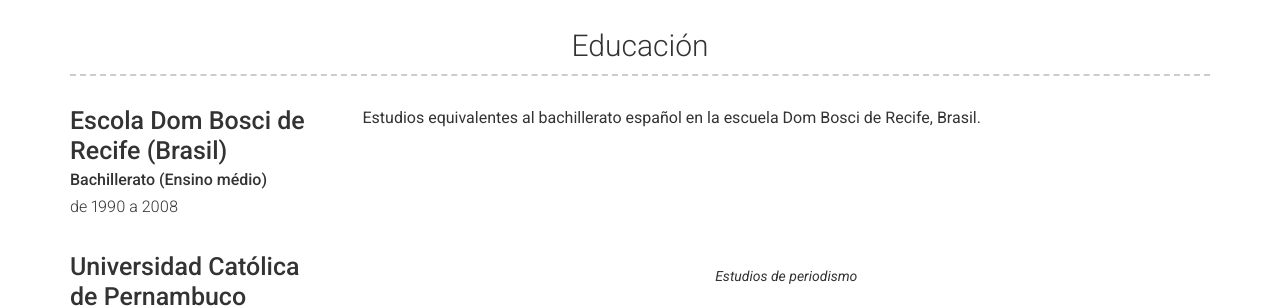
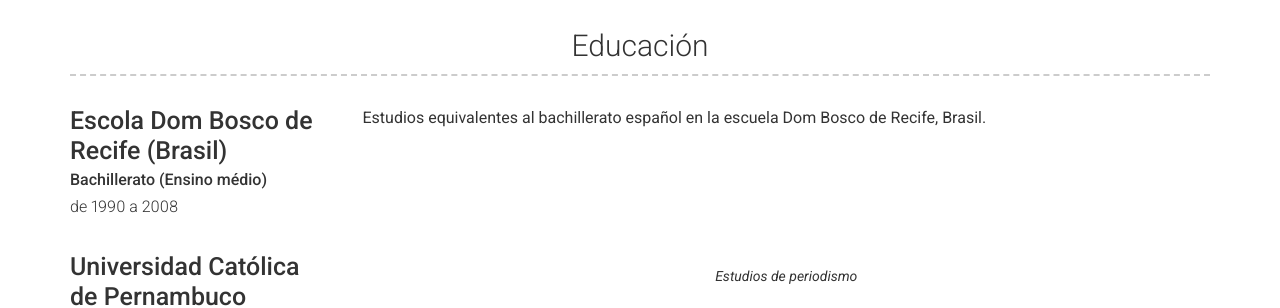
Before and after one commit to MonticolaExplorator/PatriciaProfile, a Jekyll site: the page built from index.md, in a window 1280 px wide and 900 px high, scrolled down 1811 px. Shown: the part 202-510 px from the top of the window. Built offline with Jekyll 4.4.1, drawn with Linux system fonts in a browser that asks for light colours; nearby versions of some CDN libraries; some of the changed text lies outside the part shown.

Commit message:
Fixing things

```diff
--- a/_config.yml
+++ b/_config.yml
@@ -7,7 +7,7 @@
 #title: Your job title
 email: rspatricia2022@gmail.com
 phone: 610 994 210
-cv: assets/Patricia_Ribeiro_de_Santana_cv.pdf
+cv: /assets/Patricia_Ribeiro_de_Santana_cv.pdf
 #website: Your website (eg. https://google.com)(optional)
 
 # Social links
--- a/_data/education.yml
+++ b/_data/education.yml
@@ -1,12 +1,12 @@
 # Education Template
 - layout: left
-  name: Escola Dom Bosci de Recife (Brasil)
+  name: Escola Dom Bosco de Recife (Brasil)
   dates: de 1990 a 2008
   qualification: Bachillerato (Ensino médio)
   # quote: >
   #   Short institution or course description (optional)
   description: | # this will include new lines to allow paragraphs
-    Estudios  equivalentes al bachillerato español en la escuela Dom Bosci de Recife, Brasil.
+    Estudios  equivalentes al bachillerato español en la escuela Dom Bosco de Recife, Brasil.
 
 - layout: left
   name: Universidad Católica de Pernambuco
--- a/_data/experience.yml
+++ b/_data/experience.yml
@@ -26,4 +26,4 @@
   quote: >
     Cadena de restaurantes
   description: | # this will include new lines to allow paragraphs
-    Este trabajo requería atención presonal y telefónica al cliente, y recepción de pedidos
+    Este trabajo requería atención personal y telefónica al cliente, y recepción de pedidos
```
Also changed, not shown: 9 other files.
